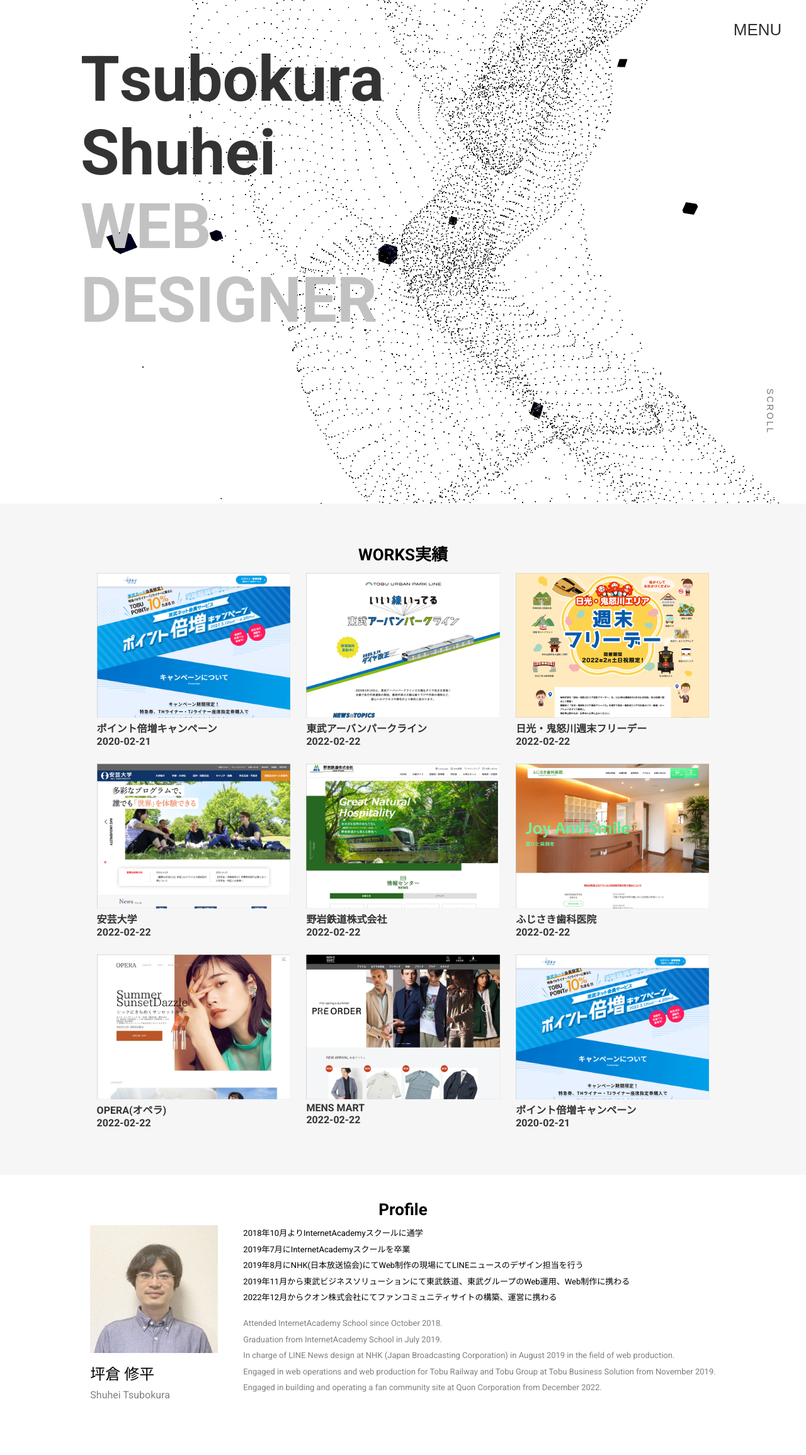
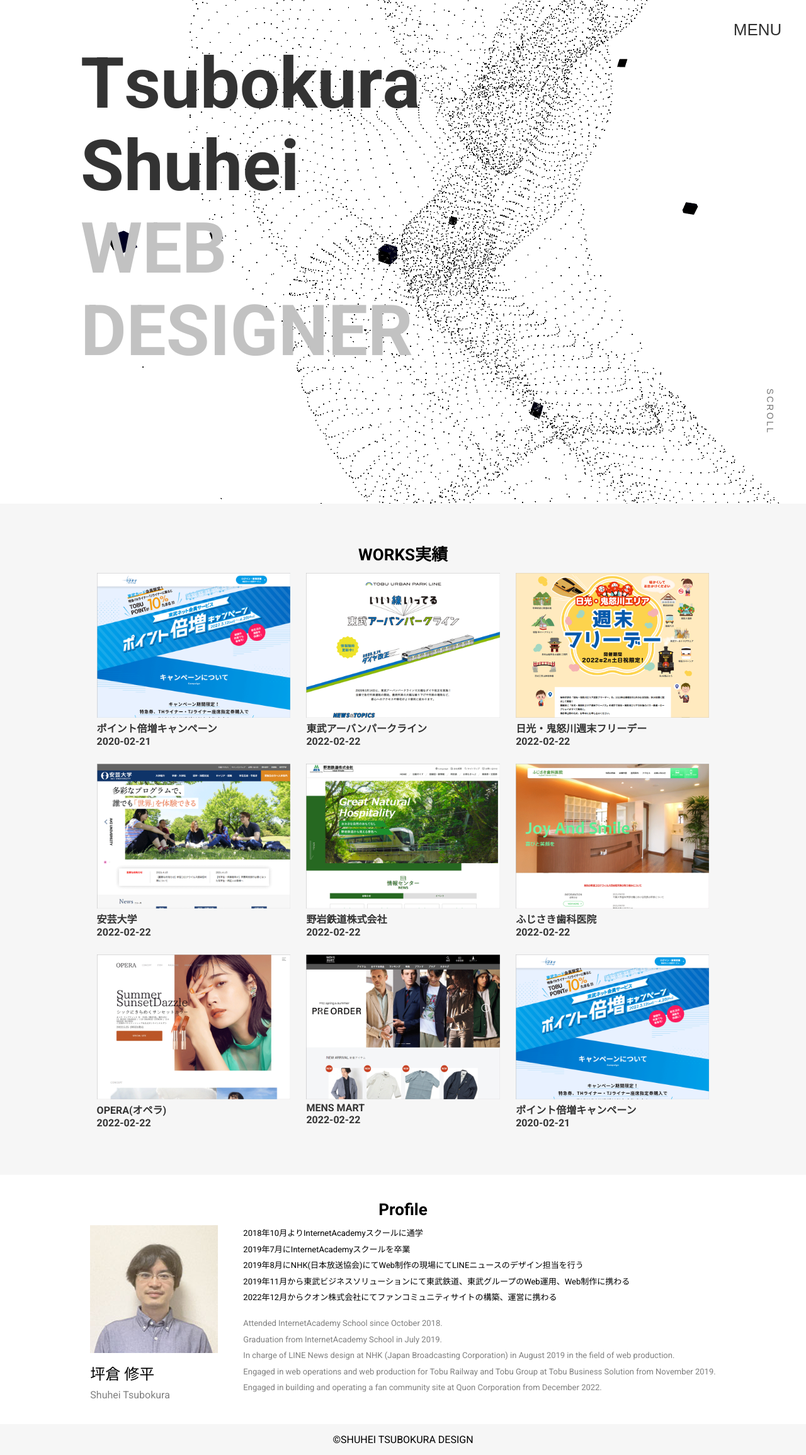
Before and after one commit to tsubokura-shuhei/new-portfolio, a Next.js app: page / in a window 1280 px wide. Shown: the whole page at 63% size. Before the commit the page ends 2262 px from the top, so only its background shows below. Built offline with nearby package versions, Linux system fonts and the light colour scheme.

Commit message:
design-page fix

```diff
--- /dev/null
+++ b/components/atomic/templates/Footer.tsx
@@ -0,0 +1,19 @@
+import React from "react";
+
+const Footer = () => {
+  return (
+    <div
+      style={{
+        width: "100%",
+        backgroundColor: "#f6f6f6",
+        height: "auto",
+        textAlign: "center",
+        padding: "15px 0px",
+      }}
+    >
+      ©︎SHUHEI TSUBOKURA DESIGN
+    </div>
+  );
+};
+
+export default Footer;
--- a/components/style/design.module.scss
+++ b/components/style/design.module.scss
@@ -110,6 +110,7 @@
 
 //スライダー
 .mySwiper {
+  max-width: 1200px;
   width: 100%;
   padding-top: 50px;
   padding-bottom: 50px;
--- a/components/style/header.module.scss
+++ b/components/style/header.module.scss
@@ -298,7 +298,7 @@ h1.main_title {
     .brtag1 {
       display: flex;
       overflow: hidden;
-      font-size: 100px;
+      font-size: 14vh;
       font-weight: bold;
       color: #333;
       @include mobile {
@@ -317,7 +317,7 @@ h1.main_title {
     .brtag2 {
       display: flex;
       overflow: hidden;
-      font-size: 100px;
+      font-size: 14vh;
       font-weight: bold;
       color: #333;
       @include mobile {
@@ -336,7 +336,7 @@ h1.main_title {
     .brtag3 {
       display: flex;
       overflow: hidden;
-      font-size: 100px;
+      font-size: 14vh;
       font-weight: bold;
       color: #c2c2c2;
       @include mobile {
@@ -355,7 +355,7 @@ h1.main_title {
     .brtag4 {
       display: flex;
       overflow: hidden;
-      font-size: 100px;
+      font-size: 14vh;
       font-weight: bold;
       color: #c2c2c2;
       @include mobile {
--- a/package.json
+++ b/package.json
@@ -22,6 +22,7 @@
     "next": "13.2.4",
     "react": "18.2.0",
     "react-dom": "18.2.0",
+    "react-feather": "^2.0.10",
     "react-intersection-observer": "^9.5.2",
     "remark": "^14.0.2",
     "remark-html": "^15.0.2",
--- a/pages/PageBusiness.tsx
+++ b/pages/PageBusiness.tsx
@@ -2,6 +2,7 @@ import Head from "next/head";
 import Link from "next/link";
 import { Layout } from "../components/Layout";
 import Header from "../components/atomic/templates/Header";
+import Footer from "../components/atomic/templates/Footer";
 
 export default function PageBusiness() {
   return (
@@ -11,6 +12,7 @@ export default function PageBusiness() {
         <h1>ビジネスページ</h1>
         <Link href="/">HOME</Link>
       </Layout>
+      <Footer />
     </div>
   );
 }
--- a/pages/PageDesign.tsx
+++ b/pages/PageDesign.tsx
@@ -15,6 +15,7 @@ import "swiper/css";
 import "swiper/css/effect-coverflow";
 import "swiper/css/pagination";
 import Header from "../components/atomic/templates/Header";
+import Footer from "../components/atomic/templates/Footer";
 
 export default function PageDesign() {
   const [moduleOpen, setModuleOpen] = useState(false);
@@ -128,6 +129,7 @@ export default function PageDesign() {
         </Box>
         {/* マテリアルUI追加箇所▲ */}
       </Layout>
+      <Footer />
     </div>
   );
 }
--- a/pages/PageProfile.tsx
+++ b/pages/PageProfile.tsx
@@ -3,6 +3,7 @@ import Link from "next/link";
 import { Layout } from "../components/Layout";
 import Profile from "../components/atomic/templates/Profile";
 import Header from "../components/atomic/templates/Header";
+import Footer from "../components/atomic/templates/Footer";
 
 export default function PageProfile() {
   return (
@@ -11,6 +12,7 @@ export default function PageProfile() {
       <Layout>
         <Profile />
       </Layout>
+      <Footer />
     </div>
   );
 }
--- a/pages/PageWork.tsx
+++ b/pages/PageWork.tsx
@@ -7,6 +7,7 @@ import styles from "../components/style/work.module.scss";
 
 import { getPostsData } from "../lib/post";
 import Header from "../components/atomic/templates/Header";
+import Footer from "../components/atomic/templates/Footer";
 
 export type Props = {
   id: number | undefined;
@@ -58,6 +59,7 @@ const PageWork: NextPage = ({ allPostsData }: any) => {
           </div>
         </div>
       </Layout>
+      <Footer />
     </div>
   );
 };
--- a/pages/index.tsx
+++ b/pages/index.tsx
@@ -12,6 +12,7 @@ import herader from "../components/style/header.module.scss"; //アップセッ
 import "animate.css"; //アップセット
 
 import useUpset from "../hooks/useUpset";
+import Footer from "../components/atomic/templates/Footer";
 
 export type Props = {
   id: number | undefined;
@@ -40,10 +41,7 @@ const Home: NextPage = ({ allPostsData }: any) => {
   return (
     <div>
       <Main />
-      {/* {timer ? (
-        <Loading />
-      ) : (
-        <> */}
+
       <div style={{ display: "block", width: "100vw", height: "100vh" }}>
         <Header />
         <h1
@@ -152,8 +150,7 @@ const Home: NextPage = ({ allPostsData }: any) => {
         ></div>
         <Profile />
       </div>
-      {/* </>
-      )} */}
+      <Footer />
     </div>
   );
 };
--- a/pages/posts/[id].js
+++ b/pages/posts/[id].js
@@ -7,6 +7,7 @@ import { Swiper, SwiperSlide } from "swiper/react";
 
 import Header from "../../components/atomic/templates/Header";
 import { EffectCoverflow, Pagination, Autoplay } from "swiper";
+import { ExternalLink } from "react-feather";
 
 import "swiper/css";
 
@@ -52,7 +53,10 @@ export default function Post({ postData }) {
             <div>{postData.text}</div>
             <div>{postData.text2}</div>
             <div>
-              <Link href={`${postData.text3}`}>{postData.text3}</Link>
+              <Link href={`${postData.text3}`} target="_blank">
+                {postData.text3}
+                <ExternalLink className={styles.icon} />
+              </Link>
             </div>
             <Swiper
               effect={"coverflow"}
```
Also changed, not shown: components/style/workPage.module.scss (+15 -0 lines), 2 other files (tests, documents, lock files or other folders).
